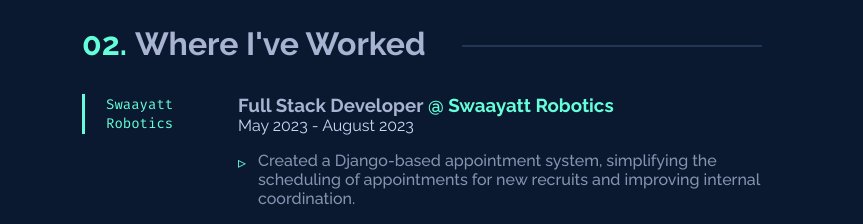
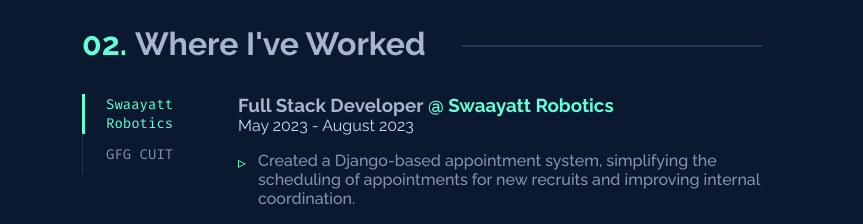
Before and after one commit to abhi-cyber/modern-portfolio, a Next.js app: page / in a window 1280 px wide. Shown: the part 1480-1704 px from the top of the page, without its empty margins (208-1071 px from the left). Built offline with nearby package versions, Linux system fonts and the light colour scheme.

Commit message:
GFG exp added

```diff
--- a/src/sections/Experience.tsx
+++ b/src/sections/Experience.tsx
@@ -23,6 +23,18 @@
         " Created a Django-based appointment system, simplifying the scheduling of appointments for new recruits and improving internal coordination.",
         "Collaborated on front-end development for the Swaayatt website, enhancing user interface and overall user experience.",
         "Worked alongside cross-functional teams to gather requirements and ensure seamless integration of systems, contributing to efficient project execution.",
+      ],
+    },
+    {
+      name: "GFG CUIT",
+      role: "Teach Team Co-ordinator",
+      url: "https://gfg-frontend.vercel.app/",
+      start: "June 2022",
+      end: "Present",
+      shortDescription: [
+        "Collaborated on the development and launch of the GFG Club website, contributing to its improved online presence and accessibility.",
+        "Actively engaged in tech hackathons, demonstrating a commitment to fostering innovation and teamwork within the club.",
+        "Participated in knowledge-sharing sessions, workshops, and tech-related events, contributing to the growth of the tech community and enhancing personal skills.",
       ],
     },
   ];
```
